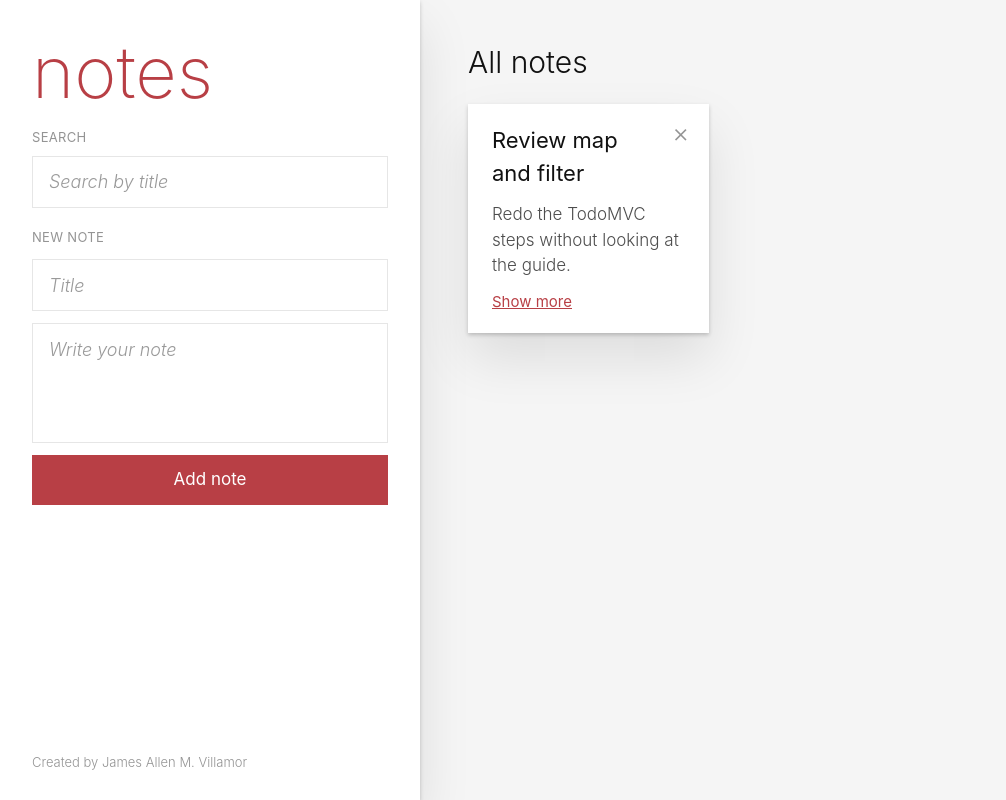
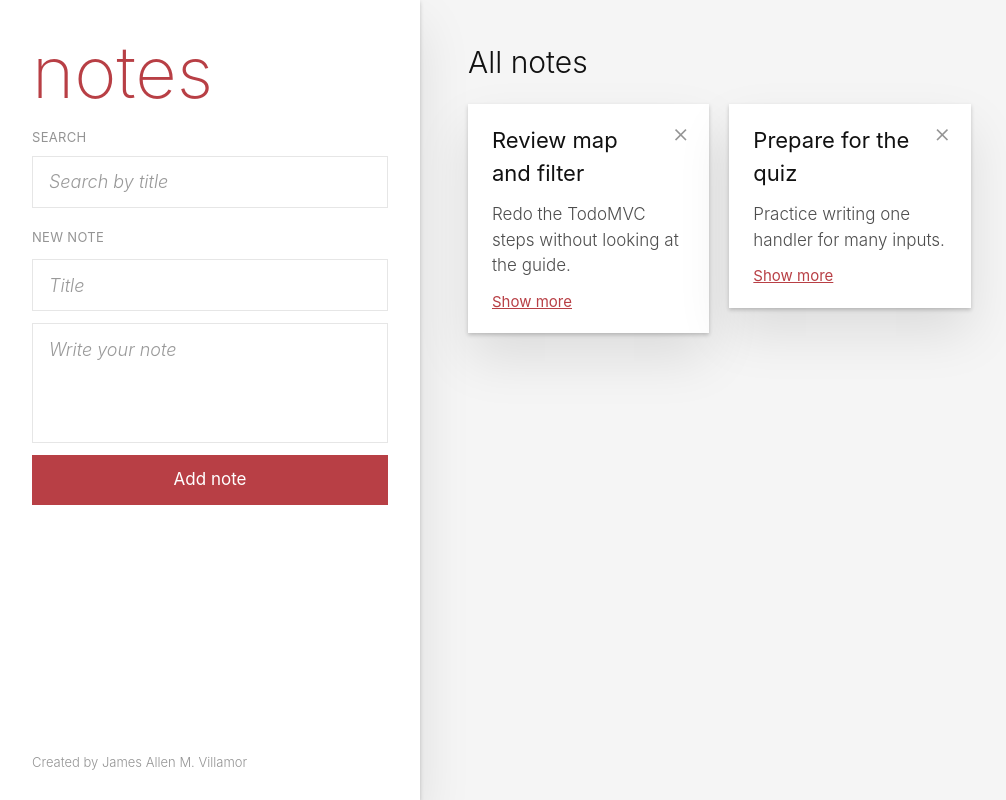
Before and after one commit to al-jayy/csit340g7-notes, a React (Vite) app: page / in a window 1280 px wide. Shown: the whole page, without its empty margins (0-1006 px from the left). Built offline with nearby package versions, Linux system fonts and the light colour scheme.

Commit message:
feat: render notes from state with map

```diff
--- a/src/components/Notes.jsx
+++ b/src/components/Notes.jsx
@@ -1,6 +1,12 @@
 import NoteCard from './NoteCard.jsx'
+import { useState } from 'react'
 
 function Notes() {
+    const [notes, setNotes] = useState([
+        { id: 1, title: 'Review map and filter', body: 'Redo the TodoMVC steps without looking at the guide.' },
+        { id: 2, title: 'Prepare for the quiz', body: 'Practice writing one handler for many inputs.' },
+    ])
+
   return (
     <div className="grid min-h-screen grid-cols-[420px_1fr]">
         <aside className="sticky top-0 flex h-screen flex-col gap-5 bg-white px-8 py-9 shadow-[0_2px_4px_0_rgba(0,0,0,0.2),0_25px_50px_0_rgba(0,0,0,0.1)]">
@@ -43,11 +49,12 @@ function Notes() {
             <h2 className="mb-6 text-3xl">All notes</h2>
 
             <ul className="grid grid-cols-3 items-start gap-5">
-                <li className="relative min-h-32 bg-white px-6 py-5 shadow-[0_2px_4px_0_rgba(0,0,0,0.2),0_25px_50px_0_rgba(0,0,0,0.1)]">
-                    <NoteCard
-                        title="Review map and filter"
-                        body="Redo the TodoMVC steps without looking at the guide."
-                    />
+                {notes.map((note) => (
+                    <li
+                        key={note.id}
+                        className="relative min-h-32 bg-white px-6 py-5 shadow-[0_2px_4px_0_rgba(0,0,0,0.2),0_25px_50px_0_rgba(0,0,0,0.1)]"
+                        >
+                        <NoteCard title={note.title} body={note.body} />
                         <button
                             type="button"
                             className="absolute top-4 right-5 cursor-pointer text-[26px] leading-none text-[#949494] hover:text-[#c18585]"
@@ -55,6 +62,7 @@ function Notes() {
                             ×
                         </button>
                     </li>
+                ))}
             </ul>
         </section>
     </div>
```
Lines whose indentation alone changed are shown as unchanged.
